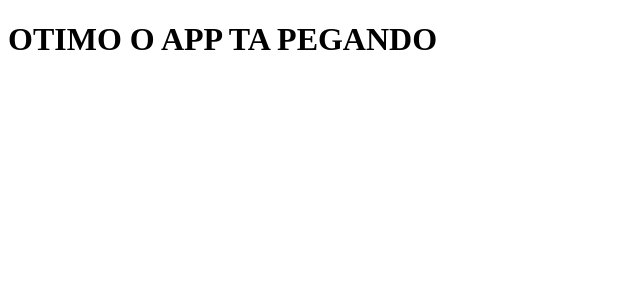
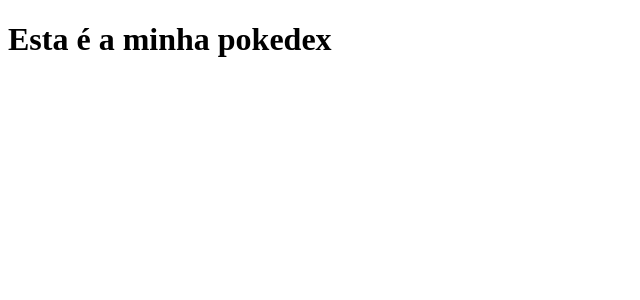
Before and after one commit to SergioEvando23/pokedex, a React (Create React App) app: page / in a window 1280 px wide. Shown: the top 300 px of the page, without its empty margins (0-640 px from the left). Built offline with nearby package versions, Linux system fonts and the light colour scheme.

Commit message:
adcionando e importando Api.js

```diff
--- a/src/App.js
+++ b/src/App.js
@@ -1,11 +1,24 @@
- import React from 'react'
+ import React, { Component } from 'react'
+ import Api from './Api'
 
-function App() {
-  return (
-    <div>
-      <h1> OTIMO O APP TA PEGANDO  </h1>
-    </div>
-  );
-}
 
+ class App extends Component{
+  state = {
+    pokemons: [],
+  }
+  async componentDidMount(){
+    const response = await Api.get('');
+    console.log(response.data);
+
+    this.setState({ pokemons: response.data});
+  }
+
+   render(){
+     return(
+       <div>
+         <h1>Esta é a minha pokedex</h1>
+       </div>
+     )
+   }
+ }
 export default App;
--- a/src/api.js
+++ b/src/api.js
@@ -0,0 +1,8 @@
+
+import axios from "axios"
+
+const api = axios.create({
+    baseUrl: 'https://pokeapi.co/api/v2'
+});
+
+export default api;
```
